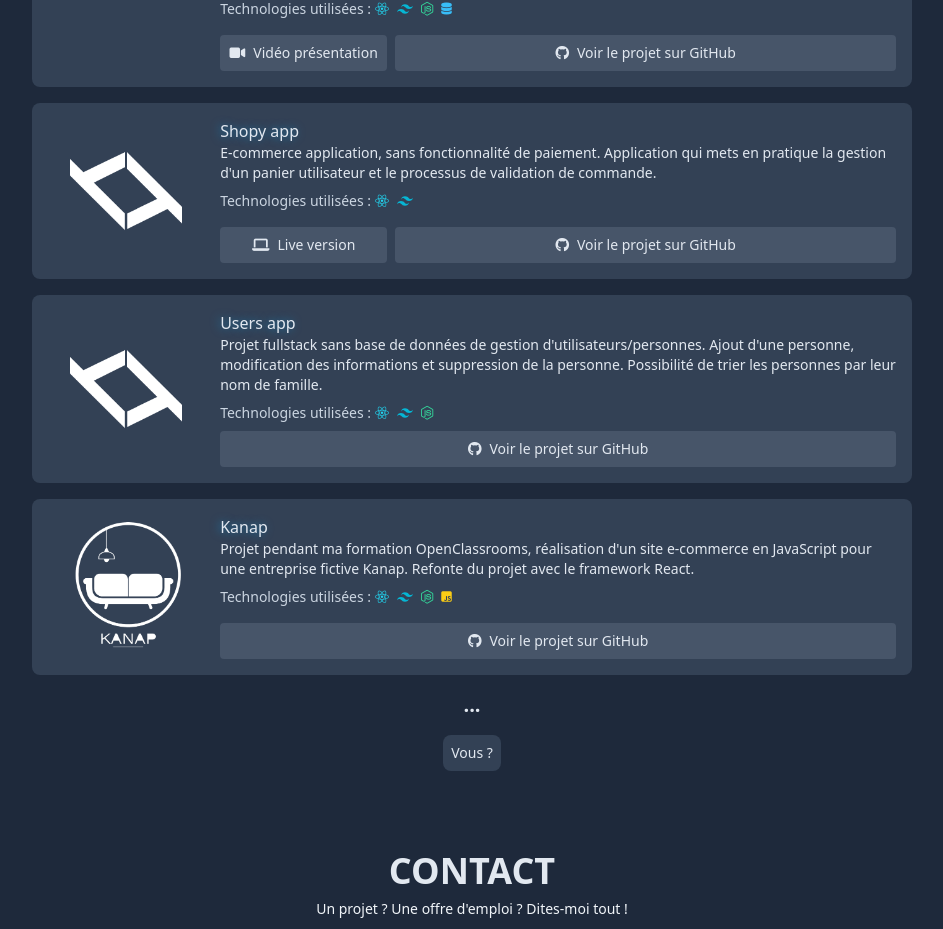
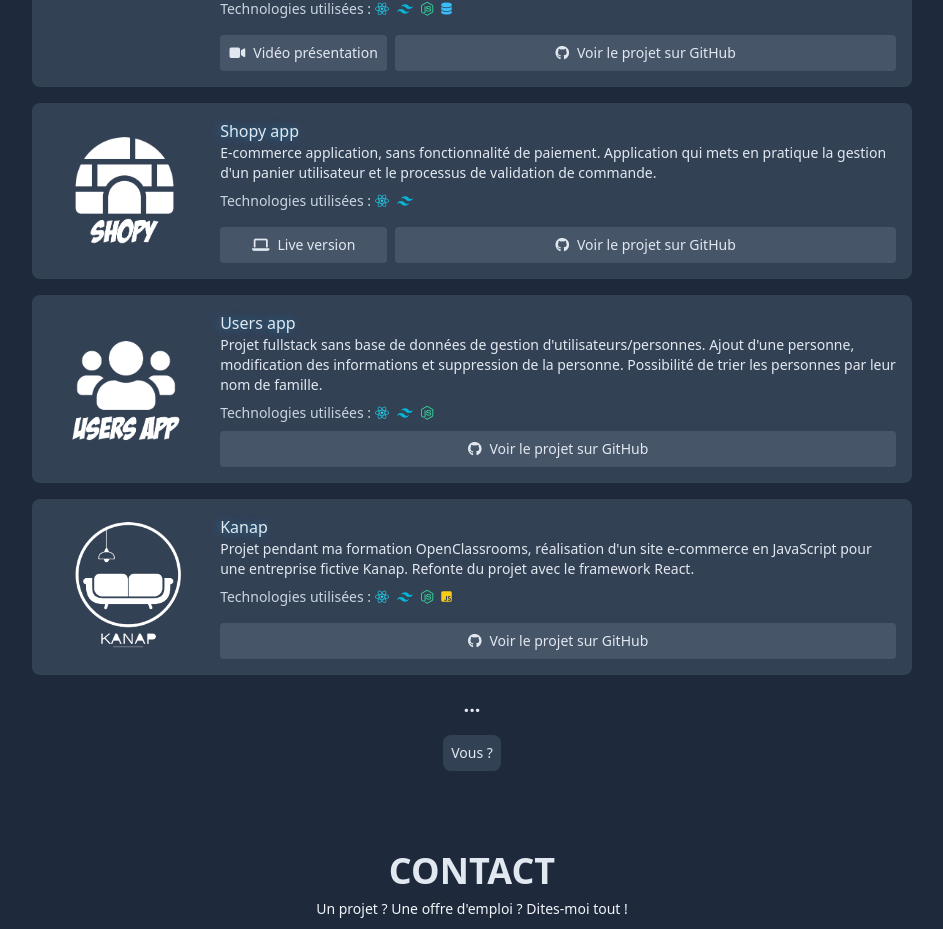
Before and after one commit to bengar-dev/portfolio-react-tailwind, a React (Create React App) app: page / in a window 1280 px wide. Shown: the part 3174-4103 px from the top of the page, without its empty margins (168-1111 px from the left). Built offline with nearby package versions, Linux system fonts and the light colour scheme.

Commit message:
update: projects

```diff
--- a/src/components/Projects.js
+++ b/src/components/Projects.js
@@ -4,6 +4,8 @@ import logo from '../assets/logo_white.png'
 import groupomania from '../assets/icon-left-font-monochrome-white.png'
 import tailwind from '../assets/tailwind-css-2.svg'
 import kanap from '../assets/kanap_logo.png'
+import shopy from '../assets/logo_shopy.png'
+import usersapp from '../assets/userapp_logo.png'
 
 import AOS from 'aos'
 import 'aos/dist/aos.css'
@@ -72,7 +74,7 @@ export default function Projects() {
 
           <article className='container transition-all duration-200 flex w-11/12 h-max bg-slate-700 p-2 rounded-lg hover:shadow-lg' data-aos="flip-up" data-aos-duration='2000'>
             <div className='w-1/4 flex items-center justify-center hidden md:flex'>
-                <img src={logo} className='h-20 w-28 object-cover ml-auto mr-auto' alt='Aperçu projet Groupomania' />
+                <img src={shopy} className='w-28 object-cover ml-auto mr-auto' alt='Aperçu projet Groupomania' />
             </div>
             <div className='w-full p-2 flex flex-col'>
                 <h2 className='font-medium text-slate-200 high-blue'>Shopy app</h2>
@@ -87,7 +89,7 @@ export default function Projects() {
 
           <article className='container transition-all duration-200 flex w-11/12 h-max bg-slate-700 p-2 rounded-lg hover:shadow-lg' data-aos="flip-up" data-aos-duration='2000'>
             <div className='w-1/4 flex items-center justify-center hidden md:flex'>
-                <img src={logo} className='h-20 w-28 object-cover ml-auto mr-auto' alt='Aperçu projet Groupomania' />
+                <img src={usersapp} className='w-28 ml-auto mr-auto' alt='Aperçu projet Groupomania' />
             </div>
             <div className='w-full p-2 flex flex-col'>
                 <h2 className='font-medium text-slate-200 high-blue'>Users app</h2>
```
Also changed, not shown: src/assets/logo_shopy.png (added), src/assets/userapp_logo.png (added).
